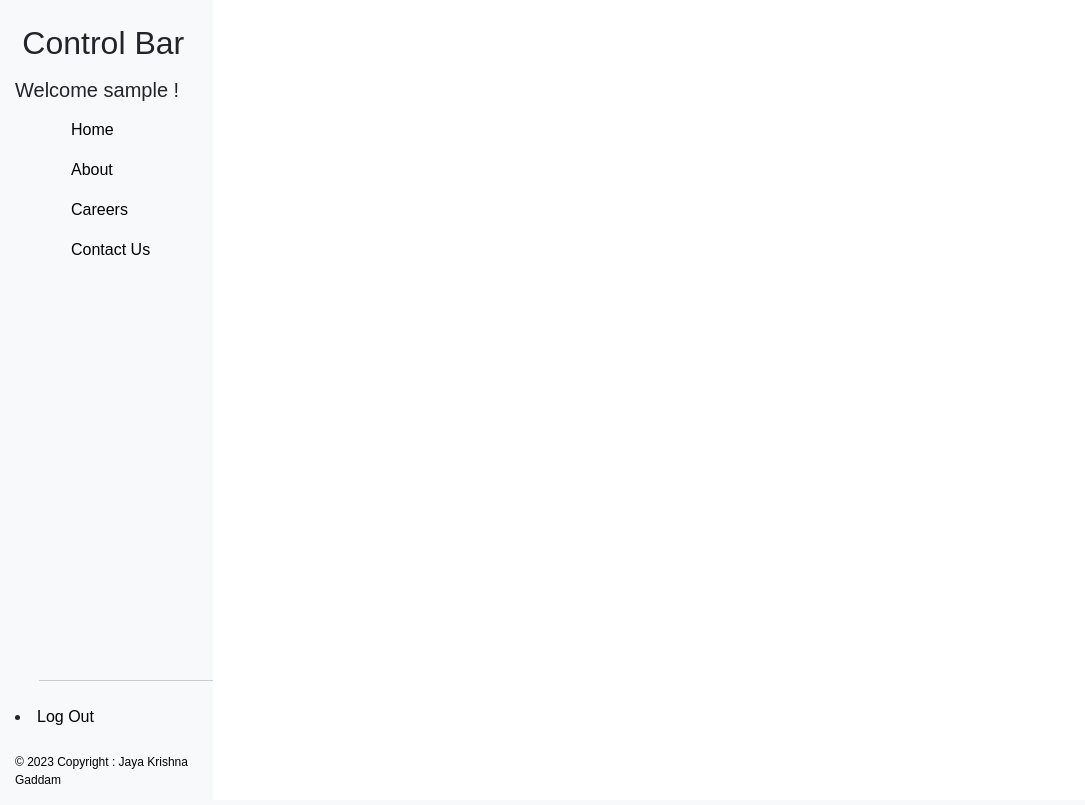
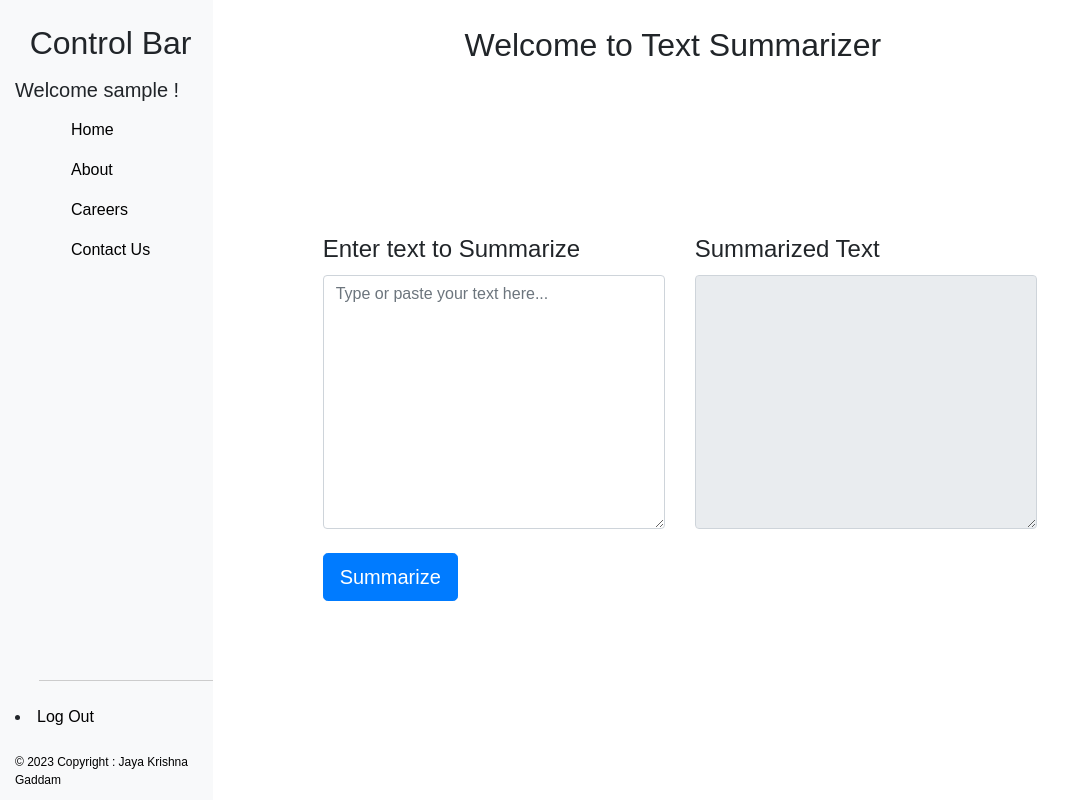
Before and after one commit to jayakrishnagaddam/Text-Summarization, a Flask app: a page that uses templates/homepage.html in a window 1280 px wide. Shown: the whole page, without its empty margins (0-1085 px from the left). Before the commit the page ends 784 px from the top, so only its background shows below. Run offline with Flask 3, Linux system fonts and the light colour scheme; some libraries are stand-ins or nearby versions.

Commit message:
Added Text Input

```diff
--- a/templates/homepage.html
+++ b/templates/homepage.html
@@ -16,20 +16,23 @@
         margin: 0;
         padding: 0;
     }
+    #textid{
+        padding-top: 20%;
+        padding-left: 10%;
 
+    }
 
 
     .content {
-        padding: 5px;
-        box-sizing: border-box;
-        overflow-y: scroll;
-        overflow: hidden;
+
+        padding-top: 2%;
         height: 100vh;
     }
 
     /* Left Sidebar */
     .col-md-2.bg-light.left-sidebar {
-        overflow-y: hidden; /* Hide vertical scrolling for the left sidebar */
+        overflow-y: fixed;
+         /* Hide vertical scrolling for the left sidebar */
     }
 
     /* Style the list of contents */
@@ -65,6 +68,7 @@
         margin-left: 24px;
     }
 
+
     </style>
 </head>
 <body>
@@ -72,7 +76,7 @@
         <div class="row">
 
             <div class="col-md-2 bg-light left-sidebar">
-                <h2 class="mt-4" style="position: relative; left: 4%;">Control Bar</h2>
+                <h2 class="mt-4" style="position: relative; left: 8%;">Control Bar</h2>
                 <div class="mt-3">
                     <h5>Welcome {{name}} !</h5>
                     <ul id="rightid">
@@ -103,6 +107,37 @@
             </div>
             <!-- Content Area -->
             <div class="col-md-8 content">
+                <h2 class="text-center" style="position:relative; left: 4%;">Welcome to Text Summarizer</h2>
+                <div class="container">
+                    <div class="row" id="textid">
+                        <div class="col-md-6">
+                            <div class="form-group">
+                                <label style="font-size: 24px;" for="inputText">Enter text to Summarize</label>
+                                <textarea class="form-control" id="inputText" rows="10" placeholder="Type or paste your text here..."></textarea>
+                                <button id="summarizeBtn" class="mt-4 btn btn-primary btn-lg">Summarize</button>
+                            </div>
+                        </div>
+                        <div class="col-md-6">
+                            <div class="form-group">
+                                <label style="font-size: 24px;" for="summarizedText">Summarized Text</label>
+                                <textarea class="form-control" id="summarizedText" rows="10" readonly></textarea>
+                            </div>
+                        </div>
+                    </div>
+                </div>
+
+                <script>
+                    document.getElementById('summarizeBtn').addEventListener('click', function () {
+                        // Fetch input text
+                        var inputText = document.getElementById('inputText').value;
+
+                        // Perform summarization (you can replace this with your summarization logic)
+                        var summarizedText = summarize(inputText); // Placeholder function
+
+                        // Update summarized text area
+                        document.getElementById('summarizedText').value = summarizedText;
+                    });
+                </script>
 
             </div>
 
```
